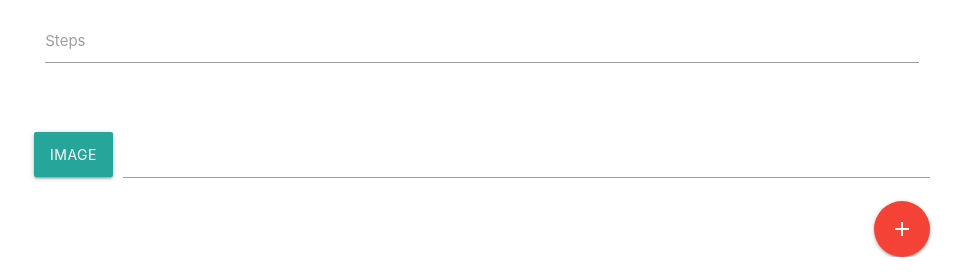
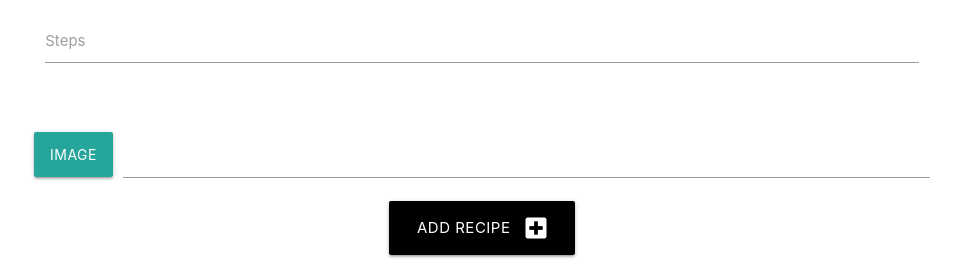
Before and after one commit to Code-Institute-Submissions/Gwidas-the_old_way, a Flask app: page /create in a window 1280 px wide. Shown: the part 586-861 px from the top of the page, without its empty margins (158-1121 px from the left). Run offline with Flask 2, Linux system fonts and the light colour scheme; some libraries are stand-ins or nearby versions.

Commit message:
add create.html to DB

```diff
--- a/app.py
+++ b/app.py
@@ -21,8 +21,6 @@ mongo = PyMongo(app)
 @app.route("/")
 def root():
     return render_template("home.html")
-
-
 
 @app.route("/get_recipes")
 def get_recipes():
@@ -111,6 +109,31 @@ def profile(username):
 def create():
     return render_template("create.html")
 
+#---------------------------------------------------- Create Recipe
+@app.route("/create", methods=["GET", "POST",])
+def add_recipe():
+    # Only users can add recipes
+    if not session.get("user"):
+        return render_template("error_handlers/404.html")
+
+    # Adding recipe to db
+    if request.method == "POST":
+        recipe = {
+            "title": request.form.get("title"),
+            "description": request.form.get("descritpion"),
+            "ingredients": request.form.get("ingredients"),
+            "file": request.form.get("file"),
+            "created_by": session["user"]
+        }
+        mongo.db.recipes.insert_one(recipe)
+        flash("Recipe is successfully added")
+        return redirect(url_for("profile", username=session['user']))
+
+    # Find categories from db
+    categories = mongo.db.categories.find().sort("category_name", 1)
+    return render_template(
+        "recipes/create.html", categories=categories)
+
 @app.route("/logout")
 def logout():
     # remove user from session cookie
--- a/templates/create.html
+++ b/templates/create.html
@@ -4,50 +4,49 @@
 <h1>Add Bread Recipe</h1>
 
 <div class="row">
-  <form class="col s12">
+  <form class="col s12" method="POST" action="{{ url_for('create') }}">
     <div class="row">
       <div class="input-field col s12">
         <textarea id="textarea1" class="materialize-textarea"></textarea>
         <label for="textarea1">Title</label>
       </div>
     </div>
-  </form>
 </div>
 
 <div class="row">
-  <form class="col s12">
+
     <div class="row">
       <div class="input-field col s12">
         <textarea id="textarea1" class="materialize-textarea"></textarea>
         <label for="textarea1">Description</label>
       </div>
     </div>
-  </form>
+
 </div>
 
 <div class="row">
-  <form class="col s12">
+
     <div class="row">
       <div class="input-field col s12">
         <textarea id="textarea1" class="materialize-textarea"></textarea>
         <label for="textarea1">Ingridients</label>
       </div>
     </div>
-  </form>
+
 </div>
 
 <div class="row">
-  <form class="col s12">
+
     <div class="row">
       <div class="input-field col s12">
         <textarea id="textarea1" class="materialize-textarea"></textarea>
         <label for="textarea1">Steps</label>
       </div>
     </div>
-  </form>
+
 </div>
 
-<form action="#">
+
   <div class="file-field input-field">
     <div class="btn">
       <span>Image</span>
@@ -57,7 +56,15 @@
       <input class="file-path validate" type="text">
     </div>
   </div>
-</form>
 
-<a class="btn-floating btn-large waves-effect waves-light red right"><i class="material-icons">add</i></a>
+
+<div class="row">
+  <div class="col s12 center-align">
+      <button type="submit" class="btn-large black darken-1 text-shadow">
+          Add Recipe <i class="fas fa-plus-square right"></i>
+      </button>
+    </div>
+  </form>
+</div>
+
 {% endblock %}
```
Also changed, not shown: static/js/script.js (line endings or trailing spaces), templates/add-recipe.html (deleted).
